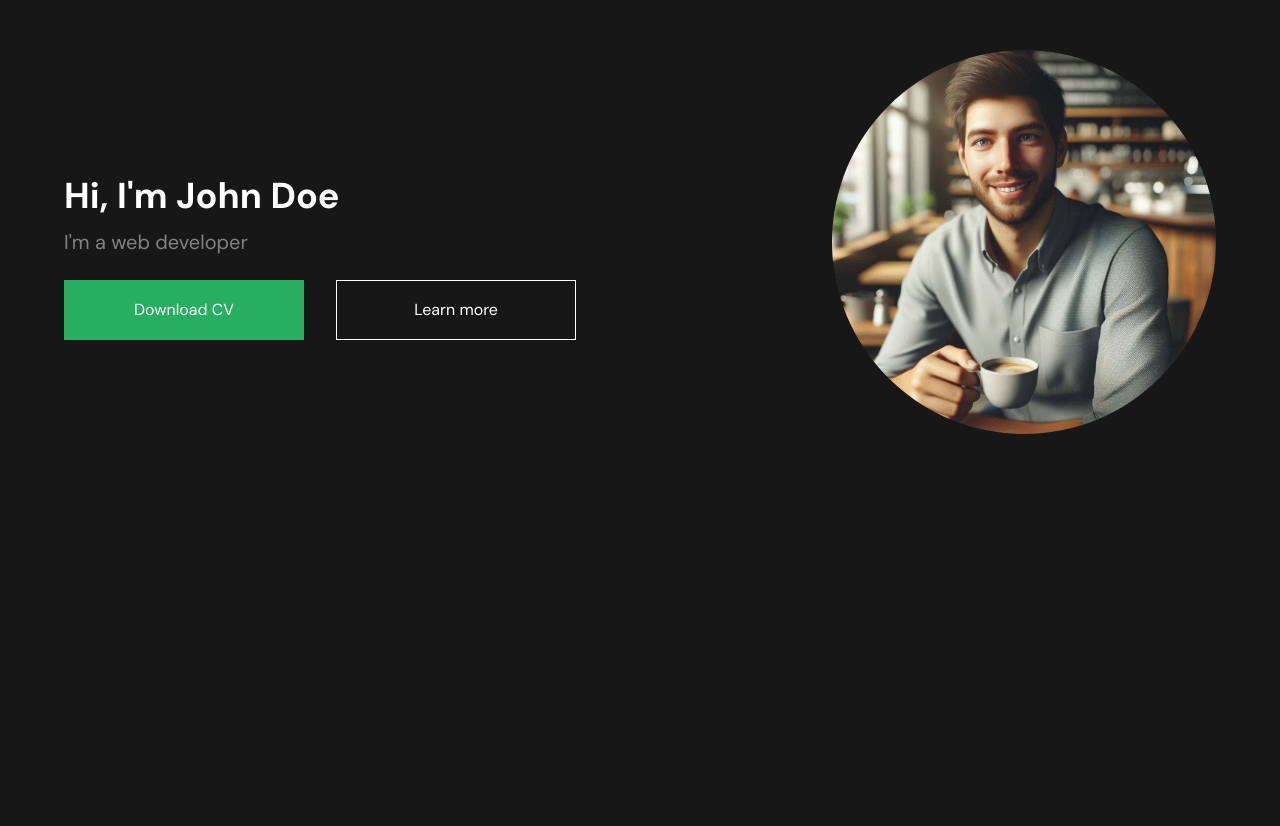
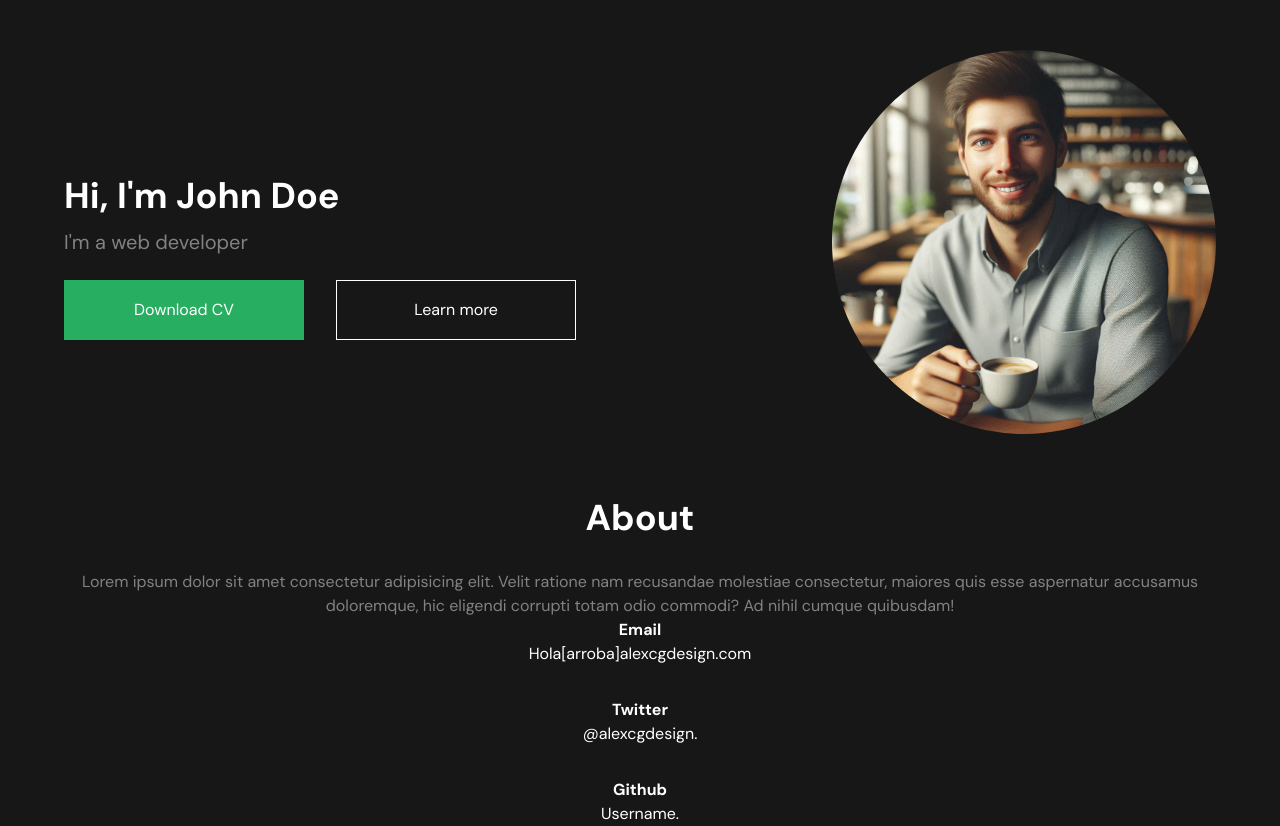
Before and after one commit to landoledesma/personal_website_basic, a website: page src/index.html in a window 1280 px wide. Shown: the part 70-896 px from the top of the page. Before the commit the page ends 800 px from the top, so only its background shows below. Drawn offline with Linux system fonts and the light colour scheme.

```diff
--- a/src/index.html
+++ b/src/index.html
@@ -55,7 +55,7 @@
 
                 <article class="text-center mt-8
                 md:w-1/2 md:text-left">
-                    <h1 class="text-4xl">Hi, I'm John Doe</h1>
+                    <h1 class="text-4xl md:text-5xl">Hi, I'm John Doe</h1>
                     <p class="text-gray-color text-xl mt-3 mb-6">I'm a web developer</p>
 
                     <div class="grid
@@ -69,6 +69,59 @@
 
         </header>
 
+        <main>
+            <section class="py-16 text-center">
+                <h2 class="text-4xl md:text-5xl">About</h2>
+                <p class="mt-8 mb-16 leading-normal text-gray-color
+                md:4/5 md:mx-auto">Lorem ipsum dolor sit amet consectetur adipisicing elit. Velit ratione nam recusandae molestiae consectetur, maiores quis esse aspernatur accusamus doloremque, hic eligendi corrupti totam odio commodi? Ad nihil cumque quibusdam!</p>
+
+                <div class="  grid gap-8 justify-center justify-items-center  md:grid-cols-3">
+
+                    <article class="w-max  grid justify-items-center">
+
+                        <div class="icons-container">
+                            <svg xmlns="http://www.w3.org/2000/svg"viewBox="0 0 24 24" class="icons"><path d="M20 4H4a2 2 0 0 0-2 2v12a2 2 0 0 0 2 2h16a2 2 0 0 0 2-2V6a2 2 0 0 0-2-2zm0 4.7-8 5.334L4 8.7V6.297l8 5.333 8-5.333V8.7z"></path></svg>
+                        </div>
+
+                        <h3 class="text-2xl mt-4 mb-2">Email</h3>
+                        <p class="font-light">Hola[arroba]alexcgdesign.com</p>
+
+                    </article>
+
+                    <article class="w-max grid justify-items-center">
+
+                        <div class="icons-container">
+                            <svg xmlns="http://www.w3.org/2000/svg" viewBox="0 0 24 24" class="icons">
+                                <path d="M19.633 7.997c.013.175.013.349.013.523 0 5.325-4.053 11.461-11.46 11.461-2.282 0-4.402-.661-6.186-1.809.324.037.636.05.973.05a8.07 8.07 0 0 0 5.001-1.721 4.036 4.036 0 0 1-3.767-2.793c.249.037.499.062.761.062.361 0 .724-.05 1.061-.137a4.027 4.027 0 0 1-3.23-3.953v-.05c.537.299 1.16.486 1.82.511a4.022 4.022 0 0 1-1.796-3.354c0-.748.199-1.434.548-2.032a11.457 11.457 0 0 0 8.306 4.215c-.062-.3-.1-.611-.1-.923a4.026 4.026 0 0 1 4.028-4.028c1.16 0 2.207.486 2.943 1.272a7.957 7.957 0 0 0 2.556-.973 4.02 4.02 0 0 1-1.771 2.22 8.073 8.073 0 0 0 2.319-.624 8.645 8.645 0 0 1-2.019 2.083z"></path>
+                            </svg>
+                        </div>
+
+                        <h3 class="text-2xl mt-4 mb-2">Twitter</h3>
+                        <p class="font-light">@alexcgdesign.</p>
+
+                    </article>
+
+                    <article class="w-max grid justify-items-center">
+
+                        <div class="icons-container">
+                            <svg xmlns="http://www.w3.org/2000/svg" viewBox="0 0 24 24" class="icons">
+                                <path fill-rule="evenodd" clip-rule="evenodd" d="M12.026 2c-5.509 0-9.974 4.465-9.974 9.974 0 4.406 2.857 8.145 6.821 9.465.499.09.679-.217.679-.481 0-.237-.008-.865-.011-1.696-2.775.602-3.361-1.338-3.361-1.338-.452-1.152-1.107-1.459-1.107-1.459-.905-.619.069-.605.069-.605 1.002.07 1.527 1.028 1.527 1.028.89 1.524 2.336 1.084 2.902.829.091-.645.351-1.085.635-1.334-2.214-.251-4.542-1.107-4.542-4.93 0-1.087.389-1.979 1.024-2.675-.101-.253-.446-1.268.099-2.64 0 0 .837-.269 2.742 1.021a9.582 9.582 0 0 1 2.496-.336 9.554 9.554 0 0 1 2.496.336c1.906-1.291 2.742-1.021 2.742-1.021.545 1.372.203 2.387.099 2.64.64.696 1.024 1.587 1.024 2.675 0 3.833-2.33 4.675-4.552 4.922.355.308.675.916.675 1.846 0 1.334-.012 2.41-.012 2.737 0 .267.178.577.687.479C19.146 20.115 22 16.379 22 11.974 22 6.465 17.535 2 12.026 2z"></path>
+                            </svg>
+                        </div>
+
+                        <h3 class="text-2xl mt-4 mb-2">Github</h3>
+                        <p class="font-light">Username.</p>
+
+                    </article>
+
+
+
+                </div>
+            </section>
+
+
+        </main>
+
     </div>
 </body>
 </html>
```
